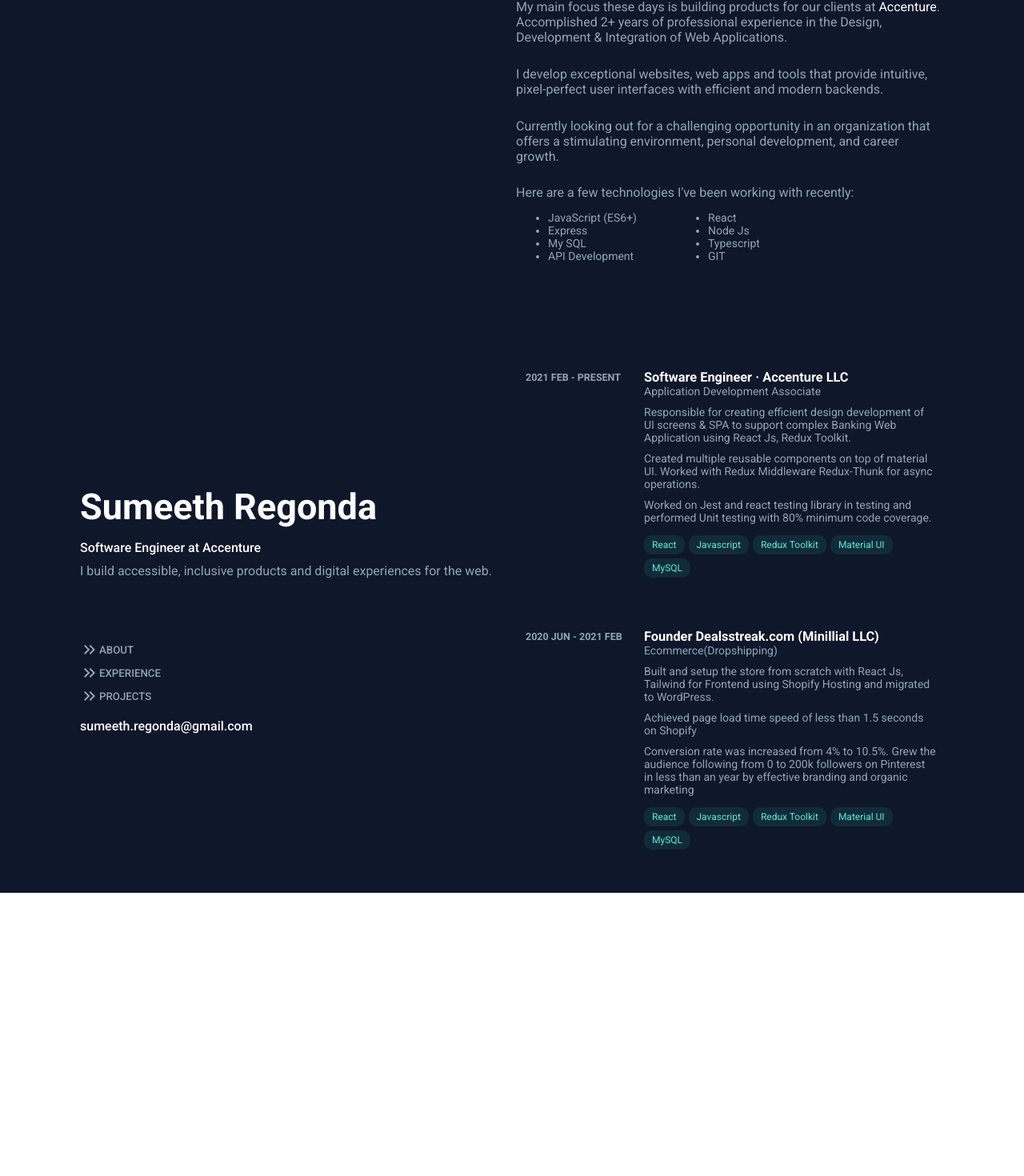
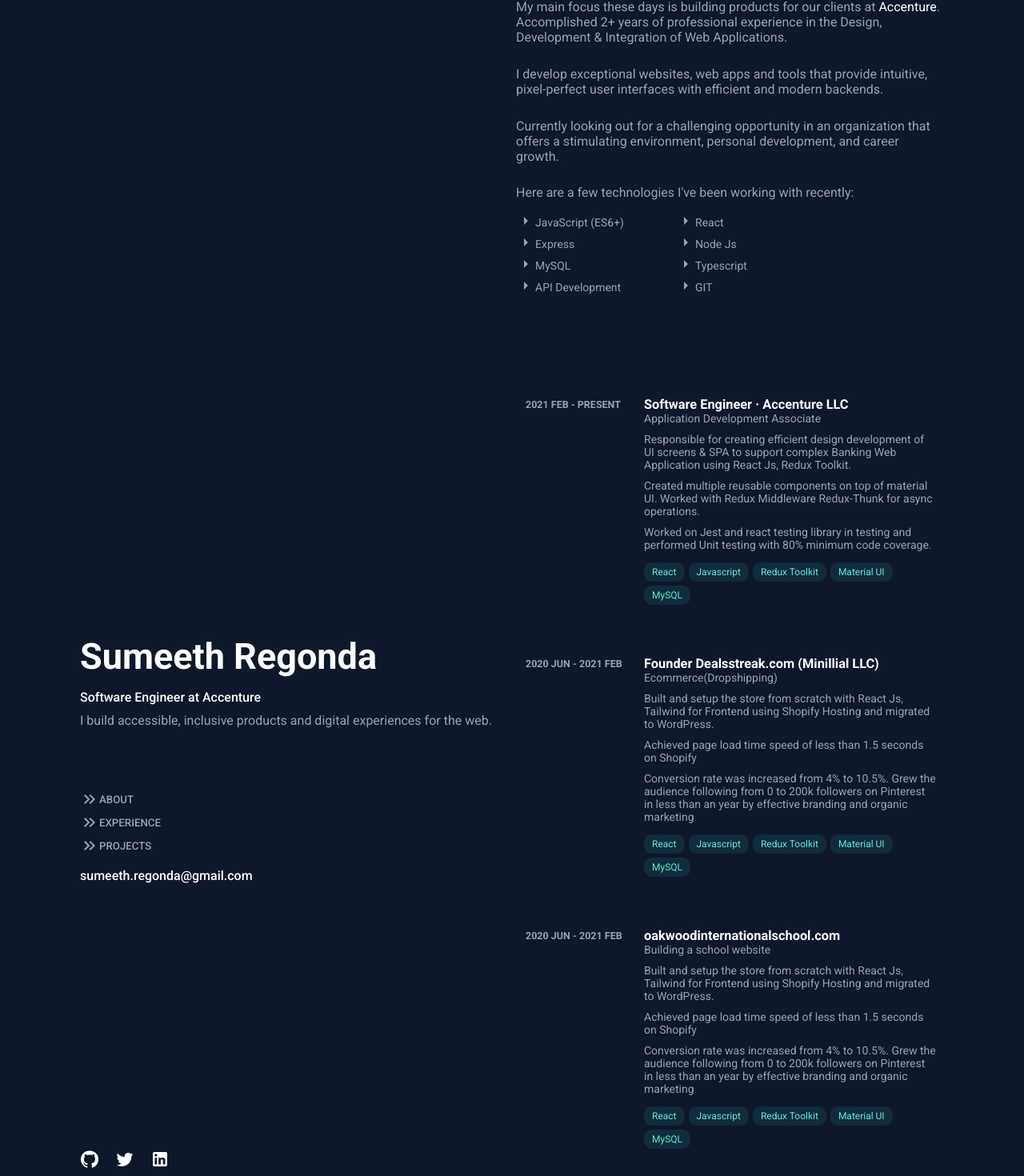
Before and after one commit to rsumeeth/portfolio-v1, a React (Vite) app: page / in a window 1280 px wide. Shown: the part 108-1578 px from the top of the page at 80% size. Before the commit the page ends 1224 px from the top, so only its background shows below. Built offline with nearby package versions, Linux system fonts and the light colour scheme.

Commit message:
added new pointers in resume

```diff
--- /dev/null
+++ b/src/Components/About.jsx
@@ -0,0 +1,98 @@
+import React from "react";
+import ArrowRightIcon from "@mui/icons-material/ArrowRight";
+
+let x = { alignItems: "center", display: "flex" };
+
+export default function About() {
+  return (
+    <div style={{ paddingBottom: "100px" }}>
+      <div style={{ color: "#94A3B8", paddingTop: "20%", paddingBottom: "5%" }}>
+        My main focus these days is building products for our clients at{" "}
+        <a
+          style={{ color: "white", textDecoration: "none" }}
+          href="accenture.com"
+        >
+          Accenture
+        </a>
+        . Accomplished 2+ years of professional experience in the Design,
+        Development & Integration of Web Applications.
+      </div>
+      <div style={{ color: "#94A3B8", paddingBottom: "5%" }}>
+        I develop exceptional websites, web apps and tools that provide
+        intuitive, pixel-perfect user interfaces with efficient and modern
+        backends.
+      </div>
+      <div style={{ color: "#94A3B8", paddingBottom: "5%" }}>
+        Currently looking out for a challenging opportunity in an organization
+        that offers a stimulating environment, personal development, and career
+        growth.
+      </div>
+      <div
+        style={{
+          color: "#94A3B8",
+        }}
+      >
+        Here are a few technologies I've been working with recently:
+      </div>
+      <ul
+        style={{
+          color: "#94A3B8",
+          display: "grid",
+          gridTemplateColumns: "repeat(2, minmax(140px, 200px))",
+          fontSize: "14px",
+          listStyle: "none",
+          paddingInlineStart: "0px",
+        }}
+      >
+        <li style={x}>
+          <div>
+            <ArrowRightIcon />
+          </div>
+          <div>JavaScript (ES6+)</div>
+        </li>
+        <li style={x}>
+          <div>
+            <ArrowRightIcon />
+          </div>
+          <div>React</div>
+        </li>
+        <li style={x}>
+          <div>
+            <ArrowRightIcon />
+          </div>
+          <div>Express</div>
+        </li>
+        <li style={x}>
+          <div>
+            <ArrowRightIcon />
+          </div>
+          <div>Node Js</div>
+        </li>
+        <li style={x}>
+          <div>
+            <ArrowRightIcon />
+          </div>
+          <div>MySQL</div>
+        </li>
+        <li style={x}>
+          <div>
+            <ArrowRightIcon />
+          </div>
+          <div>Typescript</div>
+        </li>
+        <li style={x}>
+          <div>
+            <ArrowRightIcon />
+          </div>
+          <div>API Development</div>
+        </li>
+        <li style={x}>
+          <div>
+            <ArrowRightIcon />
+          </div>
+          <div>GIT</div>
+        </li>
+      </ul>
+    </div>
+  );
+}
--- a/src/Components/LeftSide.jsx
+++ b/src/Components/LeftSide.jsx
@@ -2,6 +2,7 @@
 import GitHubIcon from "@mui/icons-material/GitHub";
 import TwitterIcon from "@mui/icons-material/Twitter";
 import LinkedInIcon from "@mui/icons-material/LinkedIn";
+import { Link } from "react-router-dom";
 
 export default function LeftSide() {
   return (
@@ -31,7 +32,12 @@
           Software Engineer at Accenture
         </div>
 
-        <div style={{ color: "#94A3B8", paddingBottom: "15%" }}>
+        <div
+          style={{
+            color: "#94A3B8",
+            paddingBottom: "15%",
+          }}
+        >
           I build accessible, inclusive products and digital experiences for the
           web.
         </div>
@@ -82,12 +88,14 @@
         <div
           style={{
             display: "flex",
-            justifyContent: "space-evenly",
             maxWidth: "250px",
+            gap: "20px",
           }}
         >
           <GitHubIcon />
+
           <TwitterIcon />
+
           <LinkedInIcon />
         </div>
       </div>
--- /dev/null
+++ b/src/Components/Projects.jsx
@@ -0,0 +1,74 @@
+import React from "react";
+import Box from "@mui/material/Box";
+
+const miniTilesStyle = {
+  fontSize: "12px",
+  color: "rgb(94 234 212)",
+  background: "rgba(45,212,191,.1)",
+  padding: "5px 10px 5px 10px",
+  borderRadius: "10px",
+};
+
+const largeTile = {
+  "&:hover": {
+    background: "rgb(191 190 193 / 6%)",
+  },
+  padding: "10px",
+  borderRadius: "10px",
+  display: "grid",
+  gridTemplateColumns: "repeat(2, minmax(140px, auto))",
+  gap: "10px",
+  fontSize: "14px",
+  marginBottom: "30px",
+};
+
+export default function Projects() {
+  return (
+    <Box sx={largeTile}>
+      <div style={{ color: "#94A3B8" }}>
+        <h4 style={{ marginTop: "0px", padding: " 2px", fontSize: "12.5px" }}>
+          2020 JUN - 2021 FEB
+        </h4>
+      </div>
+      <div>
+        <div style={{ margin: "0px", padding: "0px" }}>
+          <h3 style={{ margin: "0px" }}>oakwoodinternationalschool.com</h3>
+        </div>
+        <div style={{ color: "#94A3B8", marginBottom: "10px" }}>
+          Building a school website
+        </div>
+        <div style={{ color: "#94A3B8", marginBottom: "10px" }}>
+          Built and setup the store from scratch with React Js, Tailwind for
+          Frontend using Shopify Hosting and migrated to WordPress.
+        </div>
+        <div style={{ color: "#94A3B8", marginBottom: "10px" }}>
+          Achieved page load time speed of less than 1.5 seconds on Shopify
+        </div>
+        <div style={{ color: "#94A3B8", marginBottom: "10px" }}>
+          Conversion rate was increased from 4% to 10.5%. Grew the audience
+          following from 0 to 200k followers on Pinterest in less than an year
+          by effective branding and organic marketing
+        </div>
+
+        <div>
+          <ul
+            style={{
+              listStyle: "none",
+              display: "flex",
+              flexWrap: "wrap",
+              gap: "5px",
+              margin: "0px, 10px, 10px, 0px",
+              padding: "0px",
+            }}
+          >
+            <li style={miniTilesStyle}>React</li>
+            <li style={miniTilesStyle}>Javascript</li>
+            <li style={miniTilesStyle}>Redux Toolkit</li>
+            <li style={miniTilesStyle}>Material UI</li>
+            <li style={miniTilesStyle}>MySQL</li>
+          </ul>
+        </div>
+      </div>
+    </Box>
+  );
+}
--- a/src/Components/RightSide.jsx
+++ b/src/Components/RightSide.jsx
@@ -1,62 +1,15 @@
 import ExpCard2 from "./ExpCard2";
 import ExperienceCard from "./ExperienceCard";
+import About from "./About.jsx";
+import Projects from "./Projects";
 
 export default function RightSide() {
   return (
     <>
-      <div style={{ paddingBottom: "110px" }}>
-        <div
-          style={{ color: "#94A3B8", paddingTop: "20%", paddingBottom: "5%" }}
-        >
-          My main focus these days is building products for our clients at{" "}
-          <a
-            style={{ color: "white", textDecoration: "none" }}
-            href="accenture.com"
-          >
-            Accenture
-          </a>
-          . Accomplished 2+ years of professional experience in the Design,
-          Development & Integration of Web Applications.
-        </div>
-        <div style={{ color: "#94A3B8", paddingBottom: "5%" }}>
-          I develop exceptional websites, web apps and tools that provide
-          intuitive, pixel-perfect user interfaces with efficient and modern
-          backends.
-        </div>
-        <div style={{ color: "#94A3B8", paddingBottom: "5%" }}>
-          Currently looking out for a challenging opportunity in an organization
-          that offers a stimulating environment, personal development, and
-          career growth.
-        </div>
-        <div
-          style={{
-            color: "#94A3B8",
-          }}
-        >
-          Here are a few technologies I've been working with recently:
-        </div>
-        <ul
-          style={{
-            color: "#94A3B8",
-            display: "grid",
-            gridTemplateColumns: "repeat(2, minmax(140px, 200px))",
-            fontSize: "14px",
-          }}
-        >
-          <li>JavaScript (ES6+)</li>
-          <li>React</li>
-          <li>Express</li>
-          <li>Node Js</li>
-          <li>My SQL</li>
-          <li>Typescript</li>
-          <li>API Development</li>
-          <li>GIT</li>
-        </ul>
-      </div>
-      <div>
-        <ExperienceCard />
-        <ExpCard2 />
-      </div>
+      <About />
+      <ExperienceCard />
+      <ExpCard2 />
+      <Projects />
     </>
   );
 }
```
